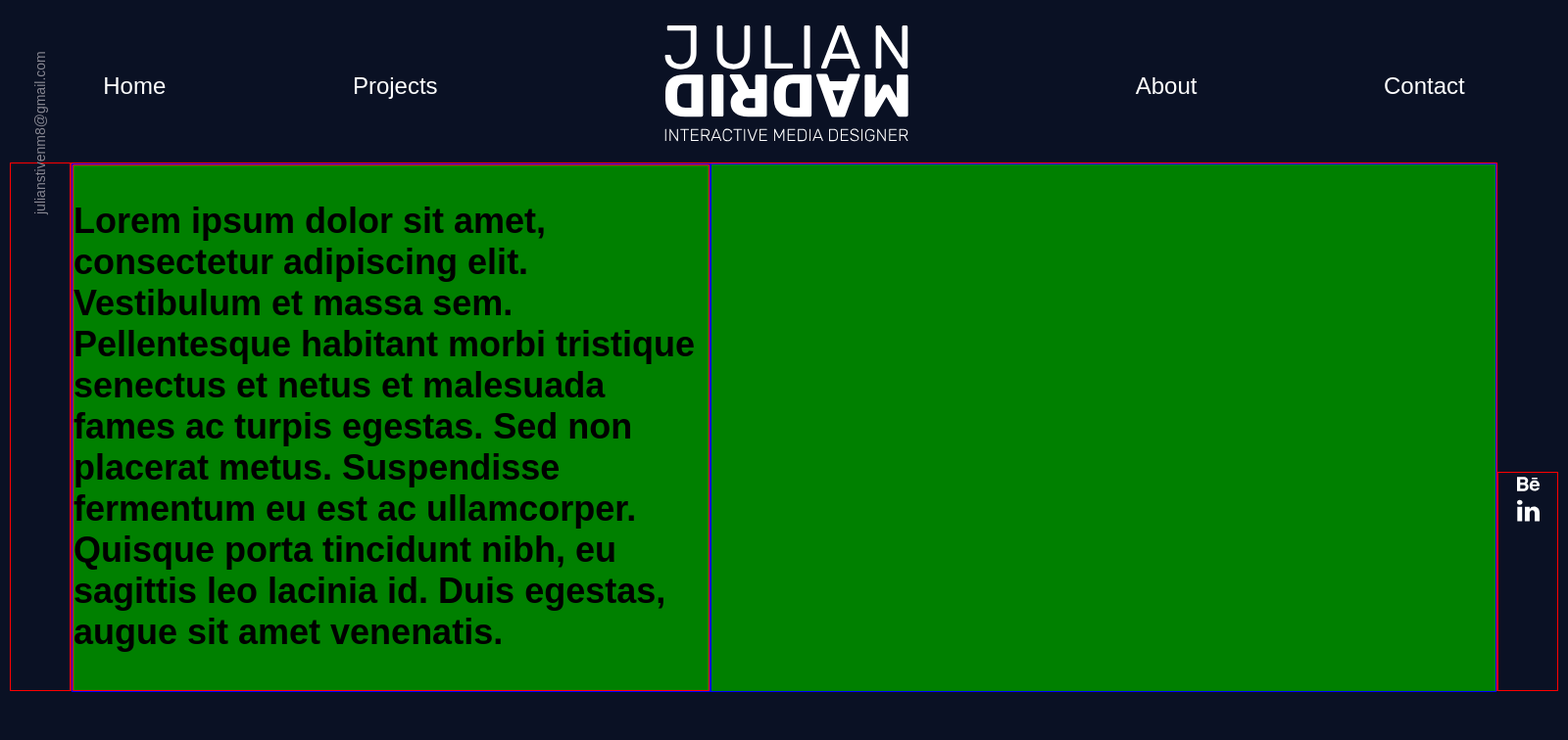
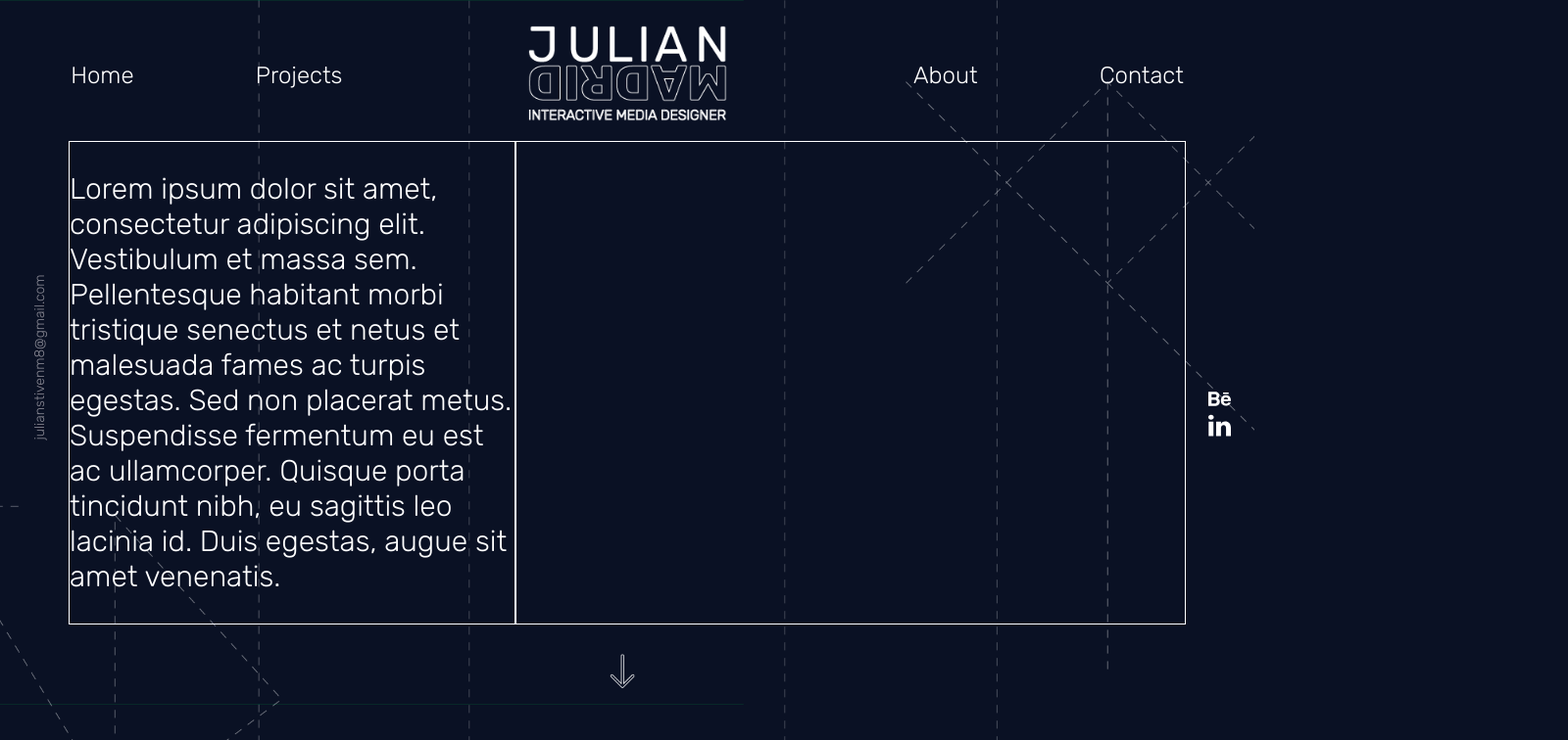
Before and after one commit to julianstivenm8/portafolio, a React (Create React App) app: page /about in a window 1280 px wide. Shown: the top 756 px of the page at 98% size, 1600 px wide, since content can reach past the window. Built offline with nearby package versions, Linux system fonts and the light colour scheme.

Commit message:
15/04/2018 MAÑANA

```diff
--- a/public/index.html
+++ b/public/index.html
@@ -3,6 +3,8 @@
   <head>
     <meta charset="utf-8">
     <meta name="viewport" content="width=568px, initial-scale=1, shrink-to-fit=no, user-scalable=no">
+    <link href="https://fonts.googleapis.com/css?family=Rubik:300,300i,700" rel="stylesheet">
+    <link href="https://fonts.googleapis.com/css?family=Quicksand:300,400,700" rel="stylesheet">
     <meta name="theme-color" content="#0A1124">
     <!--
     width=device-width,
--- a/src/App.css
+++ b/src/App.css
@@ -1,6 +1,6 @@
 .App {
   text-align: center;
-    background:#0A1124;
+    /* background:#0A1124; */
 }
 .wrapper {
   display: flex;
@@ -20,7 +20,7 @@
 }
 
 .App-header {
-  background-color:#0A1124;
+  /* background-color:#0A1124; */
   height: 150px;
   padding: 20px;
   color: #0A1124;
@@ -44,7 +44,6 @@
 
   cursor: pointer;
   width: 260px;
-  border: 1px solid red;
 }
 .App-media{
 cursor:pointer;
@@ -65,25 +64,48 @@ vertical-aling:top;
 
                                                                   /* header */
 .header{
-  /* position: relative; */
+
+  width: 100%;
+ height: auto;
   display: flex;
-  justify-content: space-around;
+  justify-content:space-around;
   align-items: center;
 
 
 }
 .menuUno{
   display: inline-block;
-  /* margin-right: 10%; */
     list-style: none;
+
+}
+.imgLogo{
+  width: 80%;
+  height: auto;
 }
 .menuUno li a {
 	text-decoration: none;
 
 	}
 .logo{
-  display: inline-block;
+  /* display: inline-block; */
+
 }
+.aboutPadre{
+  height:auto;
+  display: flex;
+  justify-content: center;
+}
+
+.aboutHijoUno{
+
+  border: 1px solid white;
+  display: flex;
+  justify-content:center;
+  flex-direction: column;
+  align-items: center;
+  flex-shrink: 1.5;
+}
+
 .logoCel{
   display:none;
 }
@@ -104,7 +126,6 @@ display: none;
 @media screen and (max-width: 600px) {
   .header  {
  flex-direction: column;
-    border: 1px solid white;
     background-color: rgba(10, 17, 36, .8);
      position:absolute;
      top: 0;
@@ -157,39 +178,70 @@ display: none;
   /* Para que se caigan */
   /* flex-wrap:wrap; */
 }
-.correo{border: 1px solid red;
+.correo{
   /* display: inline-block; */
   /* margin-top: 340px; */
   /* float: left; */
+  width: 60px;
+  margin-top: 20%;
 }
-.trabajos{border: 1px solid red;
-  display: inline-block;
-  margin: auto;
-  width:90%;
-  height:850px;
-  /* height:inherit; */
-  border: 1px solid red;
-  display: flex;
-  flex-direction:column ;
+.contDer{
+   position: fixed;
 }
-.trabajosDos{border: 1px solid red;
-  /* display: inline-block; */
-  /* margin: auto; */
-  /* width:90%; */
-  height:800px;
-  /* height:inherit; */
-  border: 1px solid red;
-  display: flex;
-  justify-content: center;
+.textEmail{
+  margin-top: 24%;
+  color: #868691;
+  font-size: 14px;
+  font-family: 'Rubik', sans-serif;
+  font-weight: 300;
+  -webkit-transform: rotate(-90deg);
+  width: 60px;
+  /* float: left; */
 }
 
-.redes{border: 1px solid red;
+.redes{
    /* display: inline-block; */
   width: 60px;
   margin-top: 20%;
     /* float: right; */
  /* position: fixed; */
 }
+.contIzq{
+    position: fixed;
+}
+.be{
+  width: 35px;
+  margin: auto;
+  margin-left:17px ;
+  /* float: right; */
+
+}
+.in{
+  width: 35px;
+  margin: auto;
+  margin-left:17px ;
+  /* float: right; */
+}
+.trabajos{
+  display: inline-block;
+  margin: auto;
+  width:90%;
+  height:850px;
+  /* height:inherit; */
+  display: flex;
+  flex-direction:column ;
+}
+.trabajosDos{
+  /* display: inline-block; */
+  /* margin: auto; */
+  /* width:90%; */
+  height:800px;
+  /* height:inherit; */
+  display: flex;
+  justify-content: center;
+}
+
+
 
 .contenedor{
   width: 100%;
@@ -203,29 +255,8 @@ display: none;
 .contDer{
    position: fixed;
 } */
-.be{
-  width: 35px;
-  margin: auto;
-  /* float: right; */
 
-}
-.in{
-  width: 35px;
-  margin: auto;
-  /* float: right; */
-}
 
-.textEmail{
-  margin-top: 24%;
-  color: #868691;
-  font-size: 14px;
-  font-family: 'Rubik', sans-serif;
-  font-weight: 300;
-  -webkit-transform: rotate(-90deg);
-  width: 60px;
-  /* float: left; */
-
-}
 .ilustracion{
   display: inline-block;
   margin-top: 130px;
@@ -268,14 +299,19 @@ display: none;
   font-weight: 300;
 }
 
-
+@media all and (max-width: 800px) {
+  .correo {display: none}
+  .redes{display: none}
+}
 @media all and (min-width: 800px) {
   .trabajos    { flex: 3 0px; }
   .padre    { flex: 3 0px; }
+  .aboutPadre { flex: 3 0px; }
   .contactPadre    { flex: 3 0px; }
   .correo { order: 1; }
   .trabajos { order: 2; }
   .padre { order: 2; }
+  .aboutPadre { order: 2; }
   .contactPadre { order: 2; }
   .redes { order: 3; }
 }
@@ -285,39 +321,39 @@ display: none;
 
                                                               /* projects */
 .padre{
-  border: 1px solid red;
-    /* display: inline-block; */
-    /* margin: auto; */
-    /* width:90%; */
     height:auto;
-    /* height:inherit; */
-    border: 1px solid red;
     display: flex;
     justify-content: center;
 }
 .hijo{
-  width:auto;
-  max-width: none;
-  height:auto;
-  background: green;
-  border: 1px solid blue;
+  width: 100%;
+ height: auto;
+  border: 1px solid white;
+  display: flex;
+  justify-content:center;
+  flex-direction: column;
+  flex-grow: 4;
+}
+.hijoDos{
+  width: 100%;
+ height: auto;
+  border: 1px solid white;
   display: flex;
   justify-content:center;
   flex-direction: column;
   flex-grow: 1;
+  flex-shrink: 2;
 }
 .hijoDosUno {
-  border: 1px solid red;
   flex-grow: 1;
   /* width: 200px; */
 }
 .imagenPrincipal{
-  width: auto;
-  display: inline-block;
+  width: 100%;
+ height: auto;
 }
 
 .hijoDosDos {
-  border: 1px solid red;
   /* flex-grow: 1; */
   display: flex;
   justify-content:center;
@@ -331,7 +367,6 @@ display: none;
 }
 
 .hijoTresUno {
-  border: 1px solid red;
   flex-grow: 1;
   display: flex;
   justify-content:center;
@@ -339,15 +374,20 @@ display: none;
   /* align-content: flex-start; */
 }
 .projdesc{
+  color: white;
   display: flex;
   justify-content:flex-start;
   flex-direction: row;
+  font-family: 'Rubik', sans-serif;
+  font-weight: 300;
 }
 .projSpace{
+  color: white;
   margin-left: 56px;
+  font-family: 'Rubik', sans-serif;
+  font-weight: 300;
 }
 .hijoTresDos {
-  border: 1px solid red;
   flex-grow: 1;
   display: flex;
   justify-content:center;
@@ -355,114 +395,124 @@ display: none;
   align-content: flex-start;
 }
 .hijoTresTres {
-  border: 1px solid red;
+  color: white;
   flex-grow: 3;
   font-size: 28px;
   text-align: left;
+  font-family: 'Rubik', sans-serif;
+  font-weight: 300;
 }
 .hijoTresCuatro {
-  border: 1px solid red;
   flex-grow: 1;
 }
 
 @media all and (max-width: 1366px) {
-  .imagenPrincipal    { width:750px; }
+  /* .imagenPrincipal    { width:750px; } */
+  .hijoTresTres {  font-size: 21px;}
 }
 
-@media all and (max-width: 800px) {
-  .imagenPrincipal    { width:400px; }
+@media all and (max-width: 1140px) {
+  /* .imagenPrincipal    { width:400px; } */
   .padre  { flex-direction: column;}
   .projdesc  {  justify-content:center; }
-  .hijoTresTres {  font-size: 21px;}
+  .hijoTresTres {  font-size: 17px;}
+}
+@media screen and (max-width: 900px) {
+  .projSpace  {  font-size: 19px;}
+  .hijoTresTres {  font-size: 19px;}
 }
 @media screen and (max-width: 740px) {
-  .padre  { flex-direction: column;}
+  .projSpace  {  font-size: 16px;}
   .hijoTresTres {  font-size: 16px;}
 }
 
+
+                                                          /* projects */
+
                                                             /* About */
+
+.aboutPadre{
+  height:auto;
+  display: flex;
+  justify-content: center;
+}
+
 .aboutHijoUno{
-  width:650px;
-  height:100%;
-  background: green;
-  border: 1px solid blue;
+  width: 100%;
+ height: auto;
+  border: 1px solid white;
   display: flex;
   justify-content:center;
   flex-direction: column;
-  flex-grow: 1;
+  align-items: center;
+  flex-shrink: 1.5;
 }
 .aboutHijoDos{
-  width:800px;
-  height:100%;
-  background: green;
-  border: 1px solid blue;
+  width: 100%;
+ height: auto;
+  border: 1px solid white;
   display: flex;
   justify-content:center;
   flex-direction: column;
-  flex-grow: 16;
+
 }
+
 .aboutHijoDosUno {
-  border: 1px solid red;
-  flex-grow: 9;
+  -webkit-box-flex: auto;
+    -ms-flex: auto;
+    flex: auto;
   text-align: left;
   font-size: 36px;
+  font-family: 'Rubik', sans-serif;
+  font-weight: 300;
+  color: white;
+  flex-basis:0;
 }
-.aboutHijoDosDos {
-  border: 1px solid red;
-  flex-grow: 1;
+@media all and (max-width: 1320px) {
+  .aboutHijoDosUno    { font-size: 30px;}
+}
+@media all and (max-width: 1147px) {
+  .aboutHijoDosUno    { font-size: 26px;}
+}
+@media all and (max-width: 926px) {
+  .aboutHijoDosUno    { font-size: 23px;}
+}
+@media all and (max-width: 678px) {
+  .aboutHijoDosUno    { font-size: 18px;}
+}
+@media all and (max-width: 486px) {
+  .aboutHijoDosUno    { font-size: 16px;}
+  .aboutPadre  {flex-direction: column;}
 }
 
-.aboutHijoTresUno {
-  border: 1px solid red;
-  flex-grow: 1;
-}
-.aboutHijoTresDos {
-  border: 1px solid red;
-  flex-grow: 1;
-}
-.aboutHijoTresTres {
-  border: 1px solid red;
-  flex-grow: 3;
-}
-.aboutHijoTresCuatro {
-  border: 1px solid red;
-  flex-grow: 1;
-}
+                                                            /* About */
 
                                                             /* Contact */
 
 .contactPadre{
-  border: 1px solid red;
-    /* display: inline-block; */
-    /* margin: auto; */
-  /* width:600px; */
     height:800px;
-    /* height:inherit; */
-    border: 1px solid red;
     display: flex;
     justify-content: center;
 }
 .contactHijoUno{
 width:41%;
 height:100%;
-background: green;
-border: 1px solid blue;
 display: flex;
 justify-content:center;
 flex-direction: column;
-/* flex-grow: 1; */
 }
 .contactHijoUnoUno {
-border: 1px solid red;
 flex-grow: 1;
 text-align: center;
 font-size: 21px;
+font-family: 'Rubik', sans-serif;
+font-weight: 300;
+color: white;
 }
 .contactHijoUnoDos {
-border: 1px solid red;
 flex-grow: 3;
 display: flex;
-justify-content:space-between;
+justify-content:center;
 flex-direction: row;
 flex-wrap: wrap;
 }
@@ -470,29 +520,36 @@ flex-wrap: wrap;
   width:290px;
   height: 74px;
   border: 1px solid white;
+  font-family: 'Rubik', sans-serif;
+  font-weight: 300;
+  color: white;
 }
 .contactHijoUnoTres {
-border: 1px solid red;
 flex-grow: 7;
 display: flex;
 justify-content:space-between;
 flex-direction:column;
-/* flex-wrap: wrap; */
 }
 .contactMensajeUno{
 text-align: left;
+font-family: 'Rubik', sans-serif;
+font-weight: 300;
+color: white;
 }
 .contactMensajeBox{
   width:100%;
   height: 74px;
-  border: 1px solid white;
+  border-bottom:6px solid white;
+
   flex-grow: 2;
 }
 .contactMensajeDos{
 text-align: left;
+font-family: 'Rubik', sans-serif;
+font-weight: 300;
+color: white;
 }
 .contactHijoUnoCuatro {
-border: 1px solid red;
 flex-grow: 2;
 display: flex;
 justify-content:flex-end;
@@ -500,11 +557,15 @@ justify-content:flex-end;
 .send{
   width:171px;
   height: 31px;
-  border: 1px solid white;
   text-align: left;
   font-size: 37.8px;
+  font-family: 'Rubik', sans-serif;
+  font-weight: 700;
+  color: white;
 }
-
+@media screen and (max-width: 740px) {
+  .contactHijoUno  {  width:80%;}
+}
 @media all and (min-width: 800px) {
-  .contactHijoUnoDos    { justify-content:center;; }
+  .contactHijoUnoDos    { justify-content:center; }
 }
--- a/src/about/about.js
+++ b/src/about/about.js
@@ -5,7 +5,7 @@ class About extends Component {
 
   render() {
     return (
- <div className="padre">
+ <div className="aboutPadre">
   <div className='aboutHijoUno'>
     <div className='aboutHijoDosUno '>
 <p>Lorem ipsum dolor sit amet, consectetur adipiscing elit. Vestibulum et massa sem. Pellentesque habitant morbi tristique senectus et netus et malesuada fames ac turpis egestas. Sed non placerat metus. Suspendisse fermentum eu est ac ullamcorper. Quisque porta tincidunt nibh, eu sagittis leo lacinia id. Duis egestas, augue sit amet venenatis.</p>
--- a/src/api.json
+++ b/src/api.json
@@ -21,7 +21,7 @@
         },
         {
           "title": "Monucks",
-          "type": "Game",
+          "type": "business project",
           "cover": "./images/covers/bitcoin.jpg",
           "year": "2016",
           "id": 3
--- a/src/contact/contact.js
+++ b/src/contact/contact.js
@@ -1,6 +1,7 @@
 import React, { Component } from 'react';
 import '../App.css';
 import Header from '../header/header.js'
+import FlechaContact from '../icons/components/flechaContact.js'
 class Contact extends Component {
 
   render() {
@@ -22,6 +23,10 @@ class Contact extends Component {
      </div>
     <div className='contactHijoUnoCuatro '>
        <div className='send'>Send</div>
+       <FlechaContact
+         size={45}
+         color="white"
+       />
     </div>
   </div>
  </div>
--- a/src/header/header.js
+++ b/src/header/header.js
@@ -3,6 +3,7 @@ import '../App.css';
 import Logo from '../icons/components/logo.js';
 import MenuHamburguesa from '../icons/components/menu.js';
 import Xmenu from '../icons/components/xMenu.js';
+import LogoPeque from '../icons/components/logoPeque.js';
 import PropTypes from 'prop-types';
 import { Link } from 'react-router-dom'
 // var UniqeIdMixin = require('unique-id-mixin');
@@ -93,30 +94,25 @@ handleGoContact =(event)=>(
                 color="white"
               />
               </div>
-              <Logo
-                height={47.8}
-                width={100}
+              <LogoPeque
+                size={100}
                 color="white"
-                viewBox="0 0 300 145"
               />
             </figure>
           </div>
-          {/* window.matchMedia('(max-width:600px)') */}
-      {/* {this.state.modalVisible &&  */}
         <header id="header" className="header" style={{left : this.state.backMenu + '%'}}>
 
           <figure className="logoCel">
             <div  className="hamburguesa" id='burgerBack' onClick={this.handleCloseClick}>
-            <MenuHamburguesa
+            <Xmenu
               size={45}
               color="white"
             />
             </div>
-            <Logo
-              height={47.8}
-              width={100}
+
+            <LogoPeque
+              size={100}
               color="white"
-              viewBox="0 0 300 145"
             />
           </figure>
           <nav className="menuUno">
@@ -140,12 +136,7 @@ handleGoContact =(event)=>(
               </li>
           </nav>
           <figure className="logo">
-            <Logo
-              height={120}
-              width={251}
-              color="white"
-              viewBox="0 0 300 145"
-            />
+            <img className="imgLogo" src={require("../resources/images/home/logoGrande.png")} alt="julianMadrid"/>
           </figure>
           <nav className="menuUno">
               <li>
--- /dev/null
+++ b/src/icons/components/logoPeque.js
@@ -0,0 +1,26 @@
+import React from 'react';
+import Icon from './icon';
+
+function LogoPeque(props) {
+  return (
+    <Icon {...props}>
+      <g>
+  	<path class="st0" d="M25.7,206.9c-7.6-3-13.7-7.6-18.3-13.6c-4.6-6-7-13.2-7.1-21.6c0-1,0.3-1.9,1-2.7c0.7-0.7,1.5-1.1,2.6-1.1
+  		h24.6c1.6,0,2.9,0.4,3.8,1.1c0.9,0.7,1.7,2,2.2,3.7c1.8,8.6,7.4,12.9,16.8,12.9c5.5,0,9.7-1.8,12.6-5.4c2.9-3.6,4.4-8.9,4.4-15.7
+  		v-48.5H13.2c-1.1,0-2.1-0.4-3-1.3c-0.9-0.9-1.3-1.9-1.3-3v-18c0-1.3,0.4-2.3,1.3-3.1c0.9-0.8,1.9-1.2,3-1.2h84
+  		c1.3,0,2.3,0.4,3.2,1.3c0.9,0.9,1.3,1.9,1.3,3.2v71.7c0,9.7-2.1,18.1-6.4,25c-4.3,6.9-10.3,12.1-18,15.6s-16.6,5.2-26.7,5.2
+  		C41.5,211.4,33.3,209.9,25.7,206.9z"/>
+  	<path class="st0" d="M125.3,208.5c-0.9-0.8-1.3-1.8-1.3-3.1V93.9c0-1.3,0.4-2.3,1.3-3.2c0.9-0.9,1.9-1.3,3.2-1.3h19.4
+  		c2.9,0,4.9,1.3,6.2,3.8l29.6,52.9l29.7-52.9c1.3-2.5,3.3-3.8,6.2-3.8H239c1.3,0,2.3,0.4,3.2,1.3c0.9,0.9,1.3,1.9,1.3,3.2v111.5
+  		c0,1.3-0.4,2.3-1.3,3.1c-0.9,0.8-1.9,1.2-3.2,1.2h-21.8c-1.1,0-2.1-0.4-3-1.3c-0.9-0.9-1.3-1.9-1.3-3v-62.6l-18.6,34
+  		c-1.5,2.6-3.5,4-6,4H179c-2.3,0-4.3-1.3-6-4l-18.4-34v62.6c0,1.3-0.4,2.3-1.3,3.1c-0.9,0.8-1.9,1.2-3.2,1.2h-21.7
+  		C127.2,209.7,126.2,209.3,125.3,208.5z"/>
+  	<path class="st0" d="M268.1,208.4c-0.9-0.9-1.3-1.9-1.3-3V93.7c0-1.3,0.4-2.3,1.3-3.1c0.9-0.8,1.9-1.2,3-1.2h24.6
+  		c1.3,0,2.3,0.4,3.1,1.2c0.8,0.8,1.2,1.8,1.2,3.1v111.7c0,1.1-0.4,2.1-1.2,3s-1.8,1.3-3.1,1.3h-24.6
+  		C270,209.7,269,209.3,268.1,208.4z"/>
+  </g>
+    </Icon>
+  )
+}
+
+export default LogoPeque;
--- a/src/index.css
+++ b/src/index.css
@@ -3,4 +3,6 @@ body {
   padding: 0;
   font-family: sans-serif;
   background: #0A1124;
+  background-image: url('./resources/images/home/background.png');
+    background-size: 100%;
 }
--- a/src/projects/projects.js
+++ b/src/projects/projects.js
@@ -19,7 +19,7 @@ class Projects extends Component {
             <div className='choose'></div>
          </div>
        </div>
-       <div className='hijo'>
+       <div className='hijoDos'>
          <div className='hijoTresUno '>
            <h2 className='projdesc'>La casa del turbo</h2>
            <div className='projdesc'>
--- a/src/projectsView/projectlist.js
+++ b/src/projectsView/projectlist.js
@@ -4,7 +4,7 @@ import Play from '../icons/components/play.js'
 
 function Projectlist (props) {
     console.log(props.data);
-    const projectlist =props.data.categories[0].playlist
+    const projectlist =props.data.categories[1].playlist
     return(
 <div>
   <Play
```
Also changed, not shown: src/home/home.js (+42 -14 lines), src/icons/components/flechaContact.js (added, +19 -0 lines).
